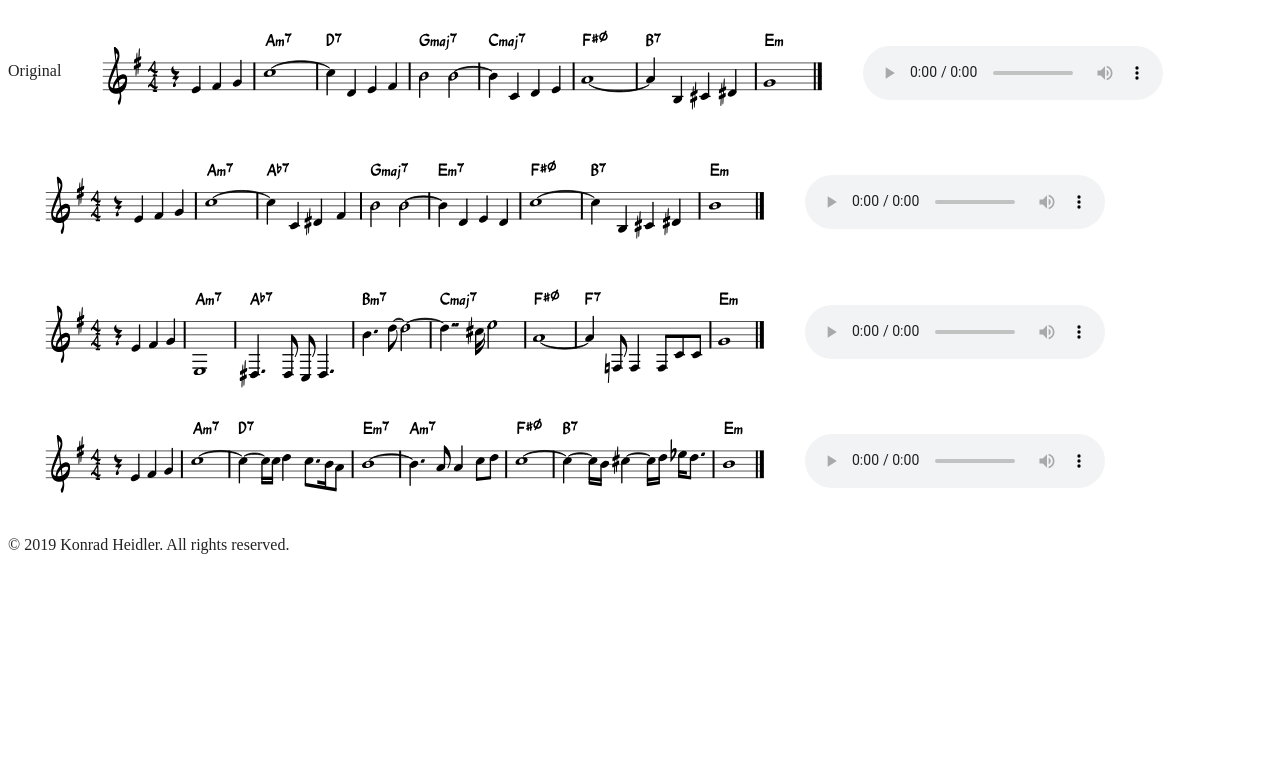
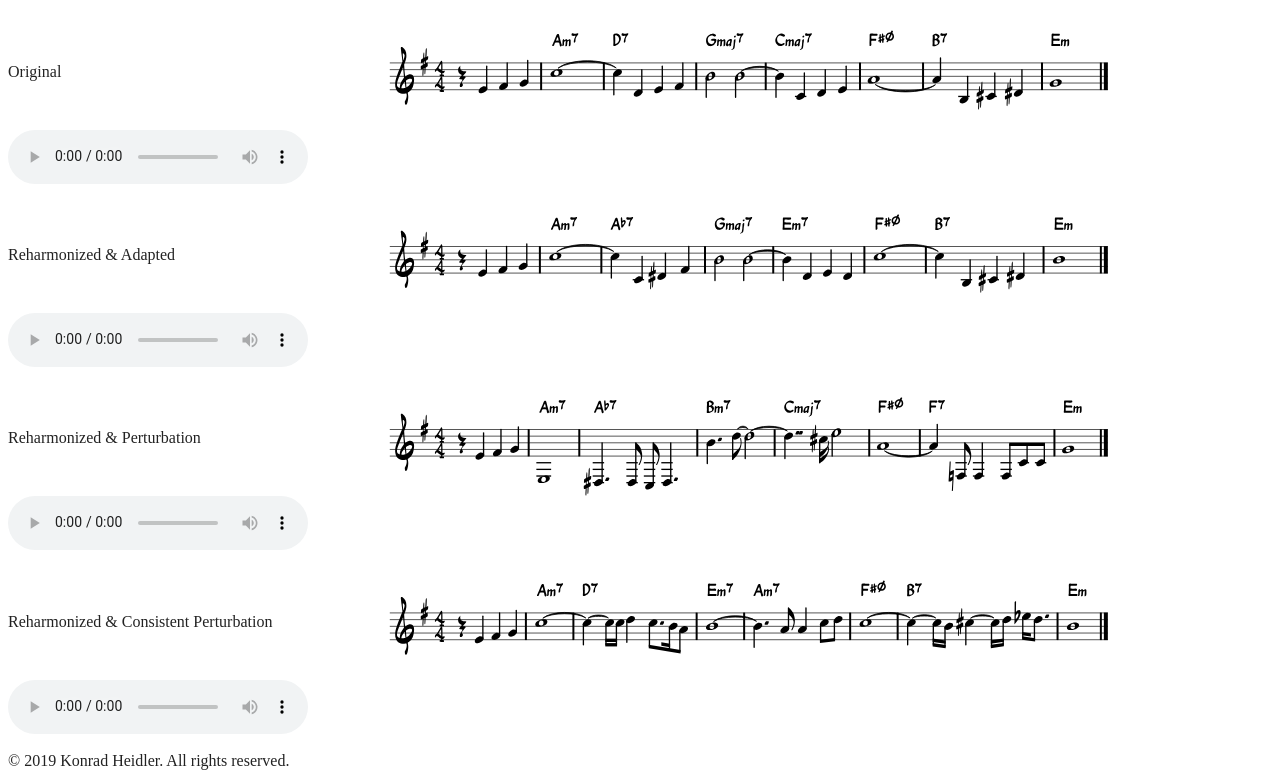
Before and after one commit to cloud-oak/thesis, a plain HTML site: page audio/vae/index.html in a window 1280 px wide. Shown: the part 57-837 px from the top of the page. Before the commit the page ends 800 px from the top, so only its background shows below. Drawn offline with Linux system fonts and the light colour scheme.

Commit message:
Final Fix

```diff
--- a/audio/vae/index.html
+++ b/audio/vae/index.html
@@ -56,6 +56,10 @@
       margin-left: auto !important;
       margin-right: auto !important;
     }
+    .descriptor {
+      display: inline-block;
+      min-width: 9cm;
+    }
     </style>
   </head>
 
@@ -69,7 +73,7 @@
           </header>
           <section class="post">
             <p>
-              Original
+              <span class="descriptor">Original</span>
               <img src="original.svg">
               <audio controls>
                 <source src="original.mp3" type="audio/mpeg">
@@ -77,6 +81,7 @@
               </audio>
             </p>
             <p>
+              <span class="descriptor">Reharmonized &amp; Adapted</span>
               <img src="reharmonized_adapted.svg">
               <audio controls>
                 <source src="reharmonized_adapted.mp3" type="audio/mpeg">
@@ -84,6 +89,7 @@
               </audio>
             </p>
             <p>
+              <span class="descriptor">Reharmonized &amp; Perturbation</span>
               <img src="varying_perturbs.svg">
               <audio controls>
                 <source src="varying_perturbs.mp3" type="audio/mpeg">
@@ -91,6 +97,7 @@
               </audio>
             </p>
             <p>
+              <span class="descriptor">Reharmonized &amp; Consistent Perturbation</span>
               <img src="consistent_perturbs.svg">
               <audio controls>
                 <source src="consistent_perturbs.mp3" type="audio/mpeg">
```
